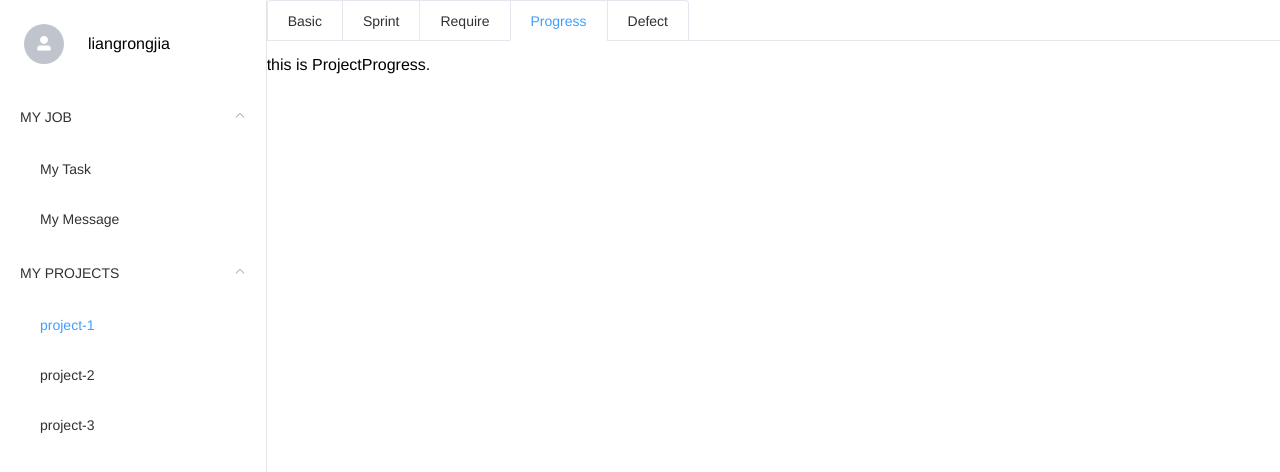
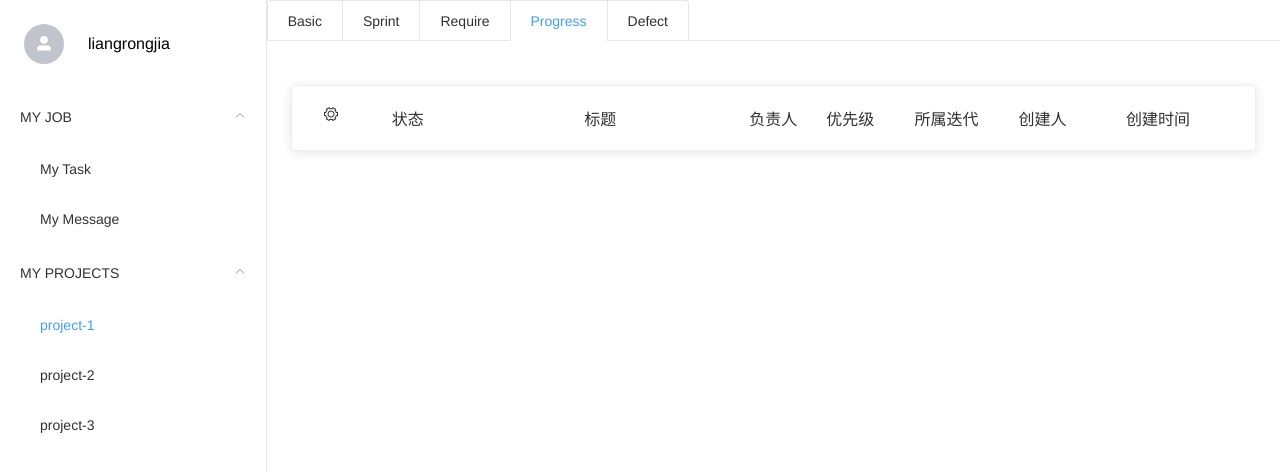
Before and after one commit to LiangRongjia/treetop, a Vue app: page /liangrongjia/project-1 in a window 1280 px wide. Both pictures are taken after a click on the tab "Progress". Shown: the top 472 px of the page. Built offline with nearby package versions, Linux system fonts and the light colour scheme.

Commit message:
progress

```diff
--- a/src/components/Home/Project/Progress.vue
+++ /dev/null
@@ -1,19 +0,0 @@
-<template>
-  <div>
-    this is ProjectProgress.
-  </div>
-</template>
-
-<script>
-export default{
-  name: 'ProjectSprint',
-  data () {
-    return {
-
-    }
-  }
-}
-</script>
-
-<style>
-</style>
--- /dev/null
+++ b/src/components/Home/Project/Progress/Progress.vue
@@ -0,0 +1,51 @@
+<template>
+  <div>
+	  <el-row>
+		  <el-button type="text" id="new_task"><i class="el-icon-circle-plus-outline"></i>新建</el-button>
+	  </el-row>
+	  <progress-list class="progress_card" />
+	  <!-- <el-tabs id="task_list" v-model="tab" type="border-card">
+	    <el-tab-pane label="全部任务" name="alltask">
+	    </el-tab-pane>
+		<el-tab-pane label="我创建的任务" name="mytask">
+
+		</el-tab-pane>
+
+	  </el-tabs> -->
+
+  </div>
+</template>
+
+<script>
+import progresslist from './progresslist.vue'
+export default{
+  name: 'ProjectProgress',
+    components: {
+    'progress-list': progresslist,
+  },
+  data () {
+    return {
+	  tab:"alltask",
+    }
+  }
+}
+</script>
+
+<style>
+#task_list{}
+.progress_card{
+  margin: 0px 24px 24px 24px;
+}
+.el-dropdown-link {
+    cursor: pointer;
+    color: #409EFF;
+}
+#new_task{
+	margin-left: 1100px;
+	padding-top: 0px;
+}
+#tasktop_underline{
+
+}
+
+</style>
--- /dev/null
+++ b/src/components/Home/Project/Progress/progresslist.vue
@@ -0,0 +1,58 @@
+<template>
+	<div>
+		<el-card class="task_nexttop">
+			<el-col :span="1" ><i class="el-icon-setting"></i></el-col>
+			<el-col :span="3">状态</el-col>
+			<el-col :span="7">标题</el-col>
+			<el-col :span="2">负责人</el-col>
+			<el-col :span="2">优先级</el-col>
+			<el-col :span="3">所属迭代</el-col>
+			<el-col :span="2">创建人</el-col>
+			<el-col :span="4">创建时间</el-col>
+			<el-row></el-row>
+		</el-card>
+	</div>
+	<!-- <el-card>
+		<div slot="header">项目信息</div>
+		<div class="card-content">
+			<el-card shadow="never">
+				<div slot="header">基本信息</div>
+				<p>项目名称 : {{name}}</p><br />
+				<p>项目负责人 : {{name}}</p><br />
+				<p>项目开始时间 : {{start}}</p><br />
+				<p>项目结束时间 : {{end}}</p>
+			</el-card>
+			<el-card shadow="never">
+				<div slot="header">项目描述</div>
+				<p>{{description}}</p>
+			</el-card>
+		</div>
+	</el-card> -->
+</template>
+
+<script>
+	export default {
+		name: 'progresslist',
+		props: [
+			'name',
+			'start',
+			'end',
+			'description'
+		]
+	}
+</script>
+
+<style scoped>
+	.card-content {
+		display: flex;
+	}
+
+	.card-content>* {
+		flex-grow: 1;
+		flex-shrink: 1;
+		margin: 0px 12px;
+	}
+	.task_nexttop{
+		text-align: center;
+	}
+</style>
--- a/src/components/Home/Project/Project.vue
+++ b/src/components/Home/Project/Project.vue
@@ -23,9 +23,10 @@
 <script>
 import ProjectRequire from './Require.vue'
 import ProjectSprint from './Sprint/Sprint.vue'
-import ProjectProgress from './Progress.vue'
+import ProjectProgress from './Progress/Progress.vue'
 import ProjectDefect from './Defect.vue'
 import ProjectBasic from './Basic/Basic.vue'
+
 /* 普通情况下，组件使用 props 传参
  * 本组件由于用于 route-view，无法传动态参数（静态参数可传，但这里需要动态参数）
  * 故使用全局变量传参
```
Also changed, not shown: 1 other file (tests, documents, lock files or other folders).
